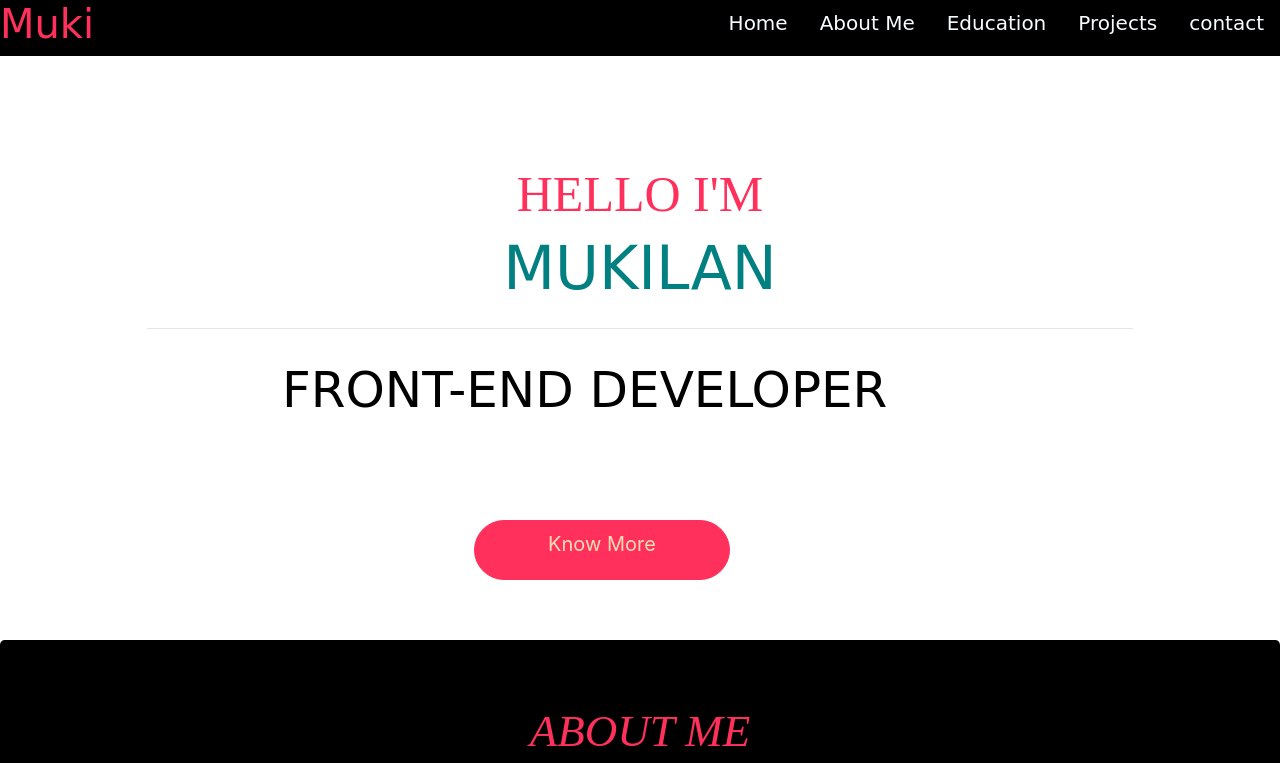
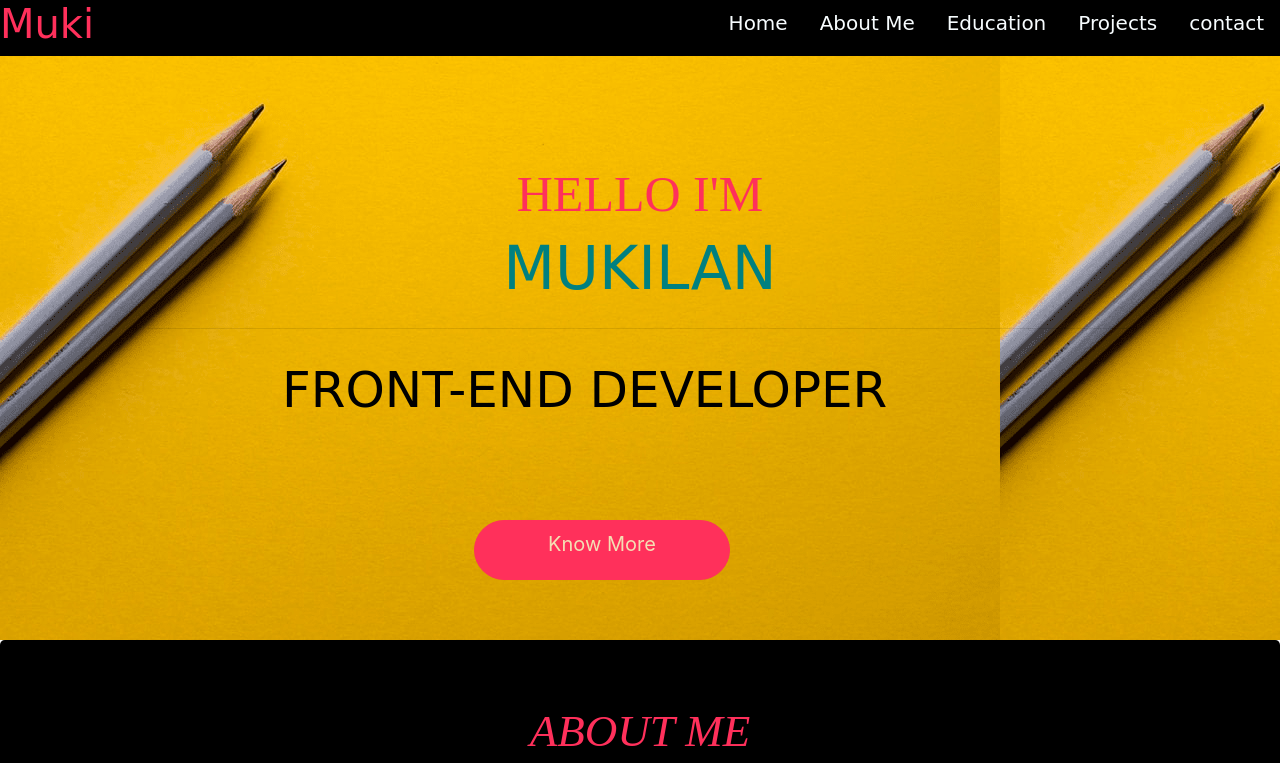
Before and after one commit to muki26/Port, a plain HTML site: page index.html in a window 1280 px wide. Shown: the top 763 px of the page. Drawn offline with nearby package versions, Linux system fonts and the light colour scheme.

Commit message:
Update style.css

```diff
--- a/css/style.css
+++ b/css/style.css
@@ -25,7 +25,7 @@ body{
  }
  #home{
     min-height: 580px;
-    background-image: url('imageS/2.png');
+    background-image: url('../images/2.png');
     height: 100%;
     width: 100%;
     padding: 100px;
```
